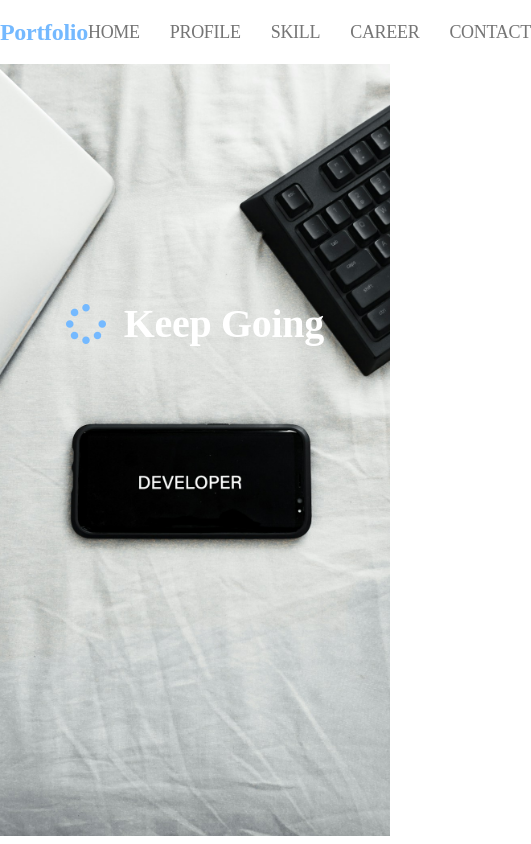
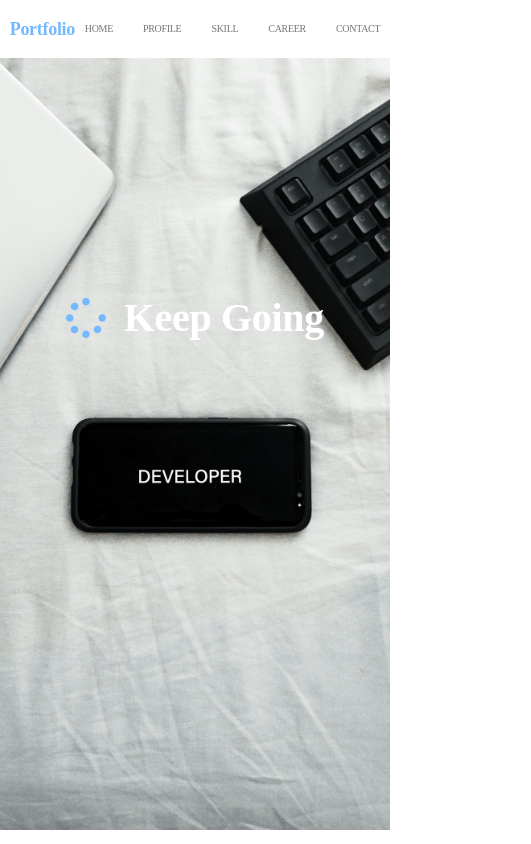
Before and after one commit to Zerokyh/portfolio, a plain HTML site: page index.html in a window 390 px wide. Shown: the top 844 px of the page, 531 px wide, since content can reach past the window. Drawn offline with Linux system fonts and the light colour scheme; a web font is replaced by a local one.

Commit message:
Add files via upload

```diff
--- a/css/header.css
+++ b/css/header.css
@@ -36,10 +36,10 @@ nav > .logo {
   }
 
   nav > .logo {
-    font-size: var(--font--size--medium);
+    font-size: var(--font--size--small);
   }
 
   .menu--bar > ul {
-    font-size: var(--font--size--small);
+    font-size: var(--font--size--tiny);
   }
 }
--- a/css/root.css
+++ b/css/root.css
@@ -17,6 +17,7 @@
   --font--size--large: 32px;
   --font--size--medium: 24px;
   --font--size--small: 18px;
+  --font--size--tiny: 10px;
 
   /* padding */
   --padding--button: 14px 16px;
```
